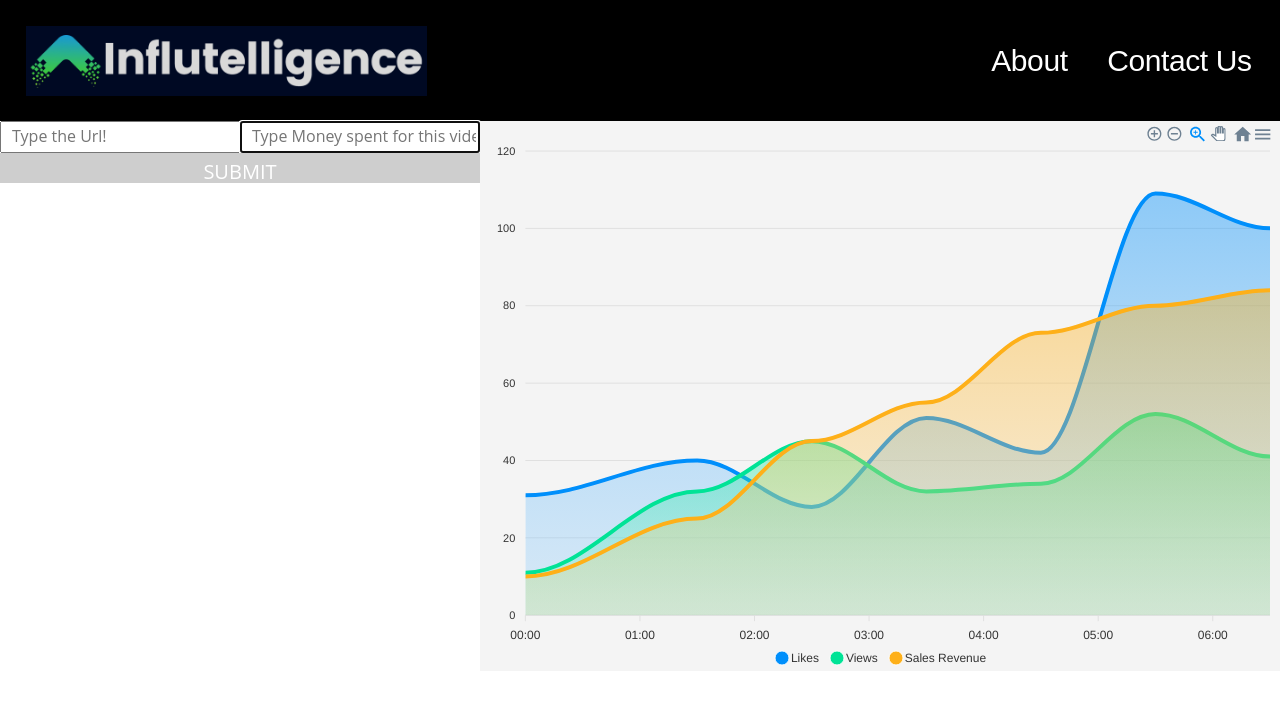
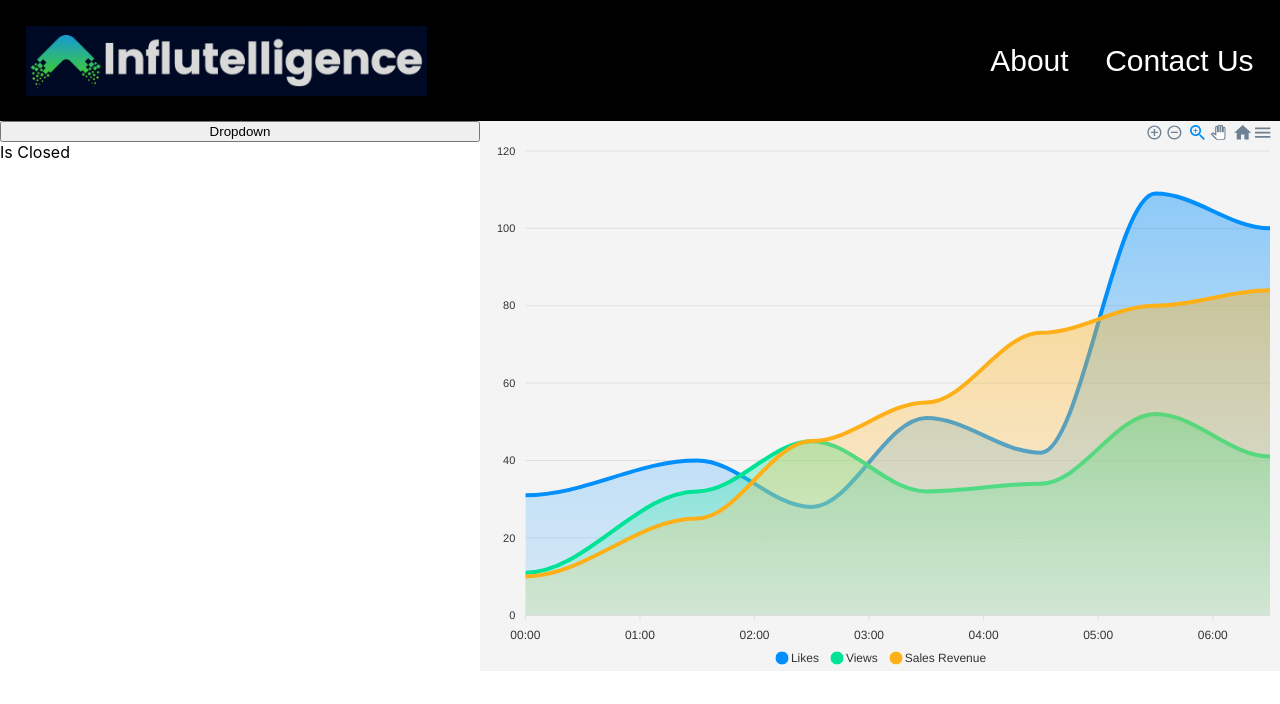
Before and after one commit to brightlightkim/influence, a React (Create React App) app: page / in a window 1280 px wide. Shown: the top 704 px of the page. Built offline with nearby package versions, Linux system fonts and the light colour scheme; a web font is replaced by a local one.

Commit message:
Updated the dropdown

```diff
--- a/src/App.js
+++ b/src/App.js
@@ -1,6 +1,6 @@
 import Navbar from './components/Navbar/Navbar';
 import UrlList from './components/URL_List/UrlList';
-import MainPage from './components/mainpage/MainPage'
+// import MainPage from './components/mainpage/MainPage'
 import { UrlThemeProvider } from './context/Urls'
 import './App.css';
 import Chart from './components/graph/Chart';
--- a/src/components/URL_List/UrlList.js
+++ b/src/components/URL_List/UrlList.js
@@ -1,13 +1,18 @@
-import React from 'react'
+import React, {useState} from 'react'
 import { useUrlTheme } from '../../context/Urls'
 import InputBox from '../input_box'
 import './urllist.css'
 export default function UrlList(){
   const {url, handleChange, money, handleMoneyInput, handleClick} = useUrlTheme()
-
+  const [open, setOpen] = useState(false)
+  const handleOpen = () => {
+    setOpen(!open)
+  }
   return (
     <div className='url_list_container'>
-      <InputBox/>
+      <button onClick={handleOpen}>Dropdown</button>
+      {open ? <InputBox/> : <div>Is Closed</div>}
+
     </div>
   )
 
--- a/src/components/URL_List/urllist.css
+++ b/src/components/URL_List/urllist.css
@@ -1,4 +1,5 @@
 .url_list_container{
   display: flex;
+  flex-direction: column;
   width: 100%;
 }
--- a/src/components/input_box/index.js
+++ b/src/components/input_box/index.js
@@ -1,4 +1,4 @@
-import React, { useState, useEffect, useRef} from 'react'
+import React from 'react'
 import { useUrlTheme } from '../../context/Urls'
 import './input_box.css'
 export default function InputBox(){
```
